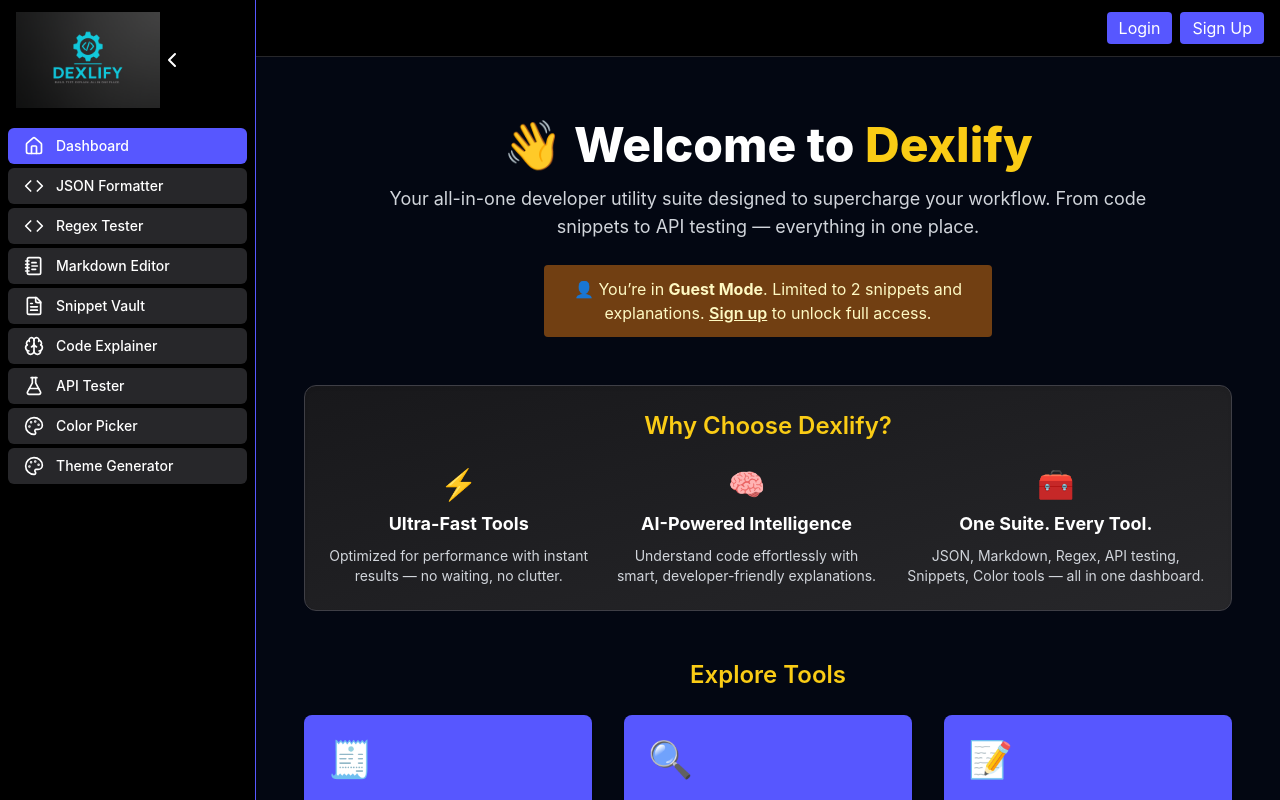
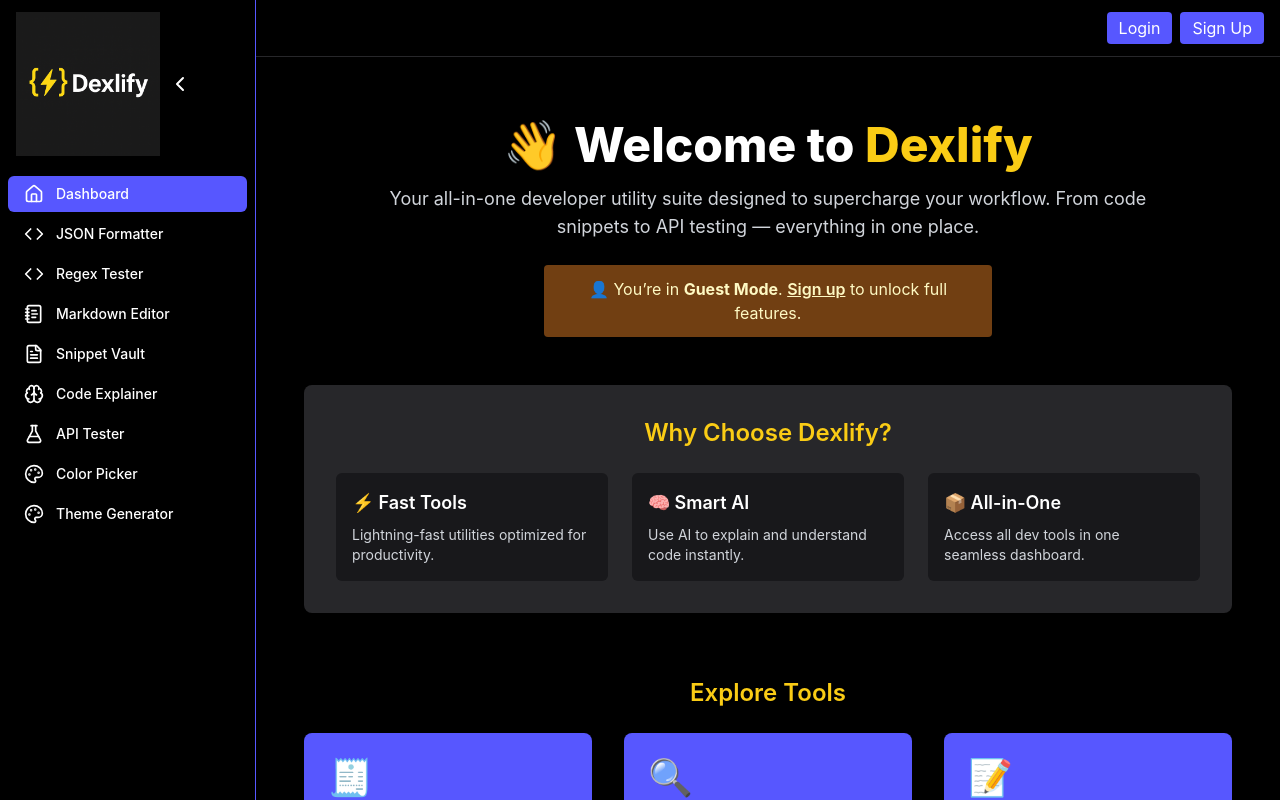
Before and after one commit to Yogesh-123321/dexlify-devtools, a React (Vite) app in the folder frontend/: page / in a window 1280 px wide. Built offline with nearby package versions, Linux system fonts and the light colour scheme.

Commit message:
frontend responsiveness changes made

```diff
--- a/frontend/src/components/Sidebar.jsx
+++ b/frontend/src/components/Sidebar.jsx
@@ -37,12 +37,12 @@ export default function Sidebar({ closeSidebar }) {
           <Link
             key={to}
             to={to}
-            onClick={closeSidebar} // closes sidebar on mobile
+            onClick={closeSidebar}
             className={cn(
               "flex items-center gap-3 text-sm font-medium px-4 py-2 rounded-md transition-all",
               isActive
                 ? "bg-primary text-primary-foreground shadow"
-                : "hover:bg-primary/80 hover:text-black text-white bg-zinc-800"
+                : "bg-black text-white hover:bg-zinc-700"
             )}
           >
             {icon}
@@ -53,21 +53,6 @@ export default function Sidebar({ closeSidebar }) {
     </nav>
   );
 
-  const logoBlock = (
-    <div className="flex items-center justify-between px-4 py-3">
-      {!collapsed && (
-        <img
-          src="/assets/dexlify-logo-modern.png"
-          alt="Dexlify Logo"
-          className="w-36 object-contain drop-shadow"
-        />
-      )}
-      <button onClick={() => setCollapsed(!collapsed)} className="text-white">
-        {collapsed ? <ChevronRight /> : <ChevronLeft />}
-      </button>
-    </div>
-  );
-
   return (
     <aside
       className={cn(
@@ -75,17 +60,40 @@ export default function Sidebar({ closeSidebar }) {
         collapsed ? "w-20" : "w-64"
       )}
     >
-      {/* Top bar (logo & collapse) */}
-      <div className="flex justify-between items-center">
-        {logoBlock}
-        {/* Optional mobile close button */}
+      {/* Top Bar: Logo + Collapse + Mobile Close */}
+      <div className="flex items-center justify-between px-4 py-3">
+        {/* Logo + Collapse */}
+        <div className="flex items-center gap-2">
+          {!collapsed && (
+            <img
+              src="/assets/dexlify.png"
+              alt="Dexlify Logo"
+              className="w-36 object-contain drop-shadow"
+            />
+          )}
+          <button
+            onClick={() => setCollapsed(!collapsed)}
+            className="text-white"
+          >
+            {collapsed ? <ChevronRight /> : <ChevronLeft />}
+          </button>
+        </div>
+
+        {/* Mobile Close Button */}
         {closeSidebar && (
-          <button onClick={closeSidebar} className="md:hidden text-white px-4">
+          <button
+            onClick={closeSidebar}
+            className="md:hidden text-white text-2xl font-bold"
+          >
             ✕
           </button>
         )}
       </div>
-      <div className="flex-1 overflow-y-auto px-2 py-2">{renderLinks()}</div>
+
+      {/* Navigation Links */}
+      <div className="flex-1 overflow-y-auto px-2 py-2">
+        {renderLinks()}
+      </div>
     </aside>
   );
 }
--- a/frontend/src/layouts/AppLayout.jsx
+++ b/frontend/src/layouts/AppLayout.jsx
@@ -7,16 +7,16 @@ function AppLayout() {
   const [sidebarOpen, setSidebarOpen] = useState(false);
 
   return (
-    <div className="flex h-screen overflow-hidden">
-      {/* Sidebar for medium and up */}
-      <div className="hidden md:block w-64 bg-gray-900">
+    <div className="flex h-screen bg-black text-white overflow-hidden">
+      {/* Sidebar for desktop */}
+      <div className="hidden md:block">
         <Sidebar />
       </div>
 
-      {/* Mobile Sidebar */}
+      {/* Sidebar for mobile */}
       {sidebarOpen && (
         <div className="fixed inset-0 z-50 flex md:hidden">
-          <div className="w-64 bg-gray-900">
+          <div className="w-64 bg-black">
             <Sidebar closeSidebar={() => setSidebarOpen(false)} />
           </div>
           <div
@@ -26,8 +26,8 @@ function AppLayout() {
         </div>
       )}
 
-      {/* Main content area */}
-      <div className="flex-1 flex flex-col w-0">
+      {/* Main content */}
+      <div className="flex-1 flex flex-col w-0 bg-black">
         {/* Mobile top bar */}
         <div className="md:hidden p-4 flex justify-between items-center bg-gray-800 shadow">
           <button
@@ -39,11 +39,11 @@ function AppLayout() {
           <span className="text-white font-bold text-lg">Dexlify</span>
         </div>
 
-        {/* Desktop TopBar */}
-          <TopBar />
+        {/* Desktop top bar */}
+        <TopBar />
 
         {/* Page content */}
-        <main className="flex-1 overflow-y-auto p-6 bg-gray-950 text-white">
+        <main className="flex-1 overflow-y-auto p-6 bg-black text-white">
           <Outlet />
         </main>
       </div>
--- a/frontend/src/pages/ColorPicker.jsx
+++ b/frontend/src/pages/ColorPicker.jsx
@@ -2,6 +2,7 @@ import { useState } from "react";
 import { Input } from "@/components/ui/input";
 import { Button } from "@/components/ui/button";
 import { CopyIcon } from "lucide-react";
+import { toast } from "sonner"; // ✅ Import toast
 
 const ColorPicker = () => {
   const [color, setColor] = useState("#7c3aed");
@@ -22,8 +23,8 @@ const ColorPicker = () => {
     let g = parseInt(hex.substr(3, 2), 16) / 255;
     let b = parseInt(hex.substr(5, 2), 16) / 255;
 
-    const max = Math.max(r, g, b);
-    const min = Math.min(r, g, b);
+    const max = Math.max(r, g, b),
+      min = Math.min(r, g, b);
     let h, s, l = (max + min) / 2;
 
     if (max === min) {
@@ -32,9 +33,15 @@ const ColorPicker = () => {
       const d = max - min;
       s = l > 0.5 ? d / (2 - max - min) : d / (max + min);
       switch (max) {
-        case r: h = (g - b) / d + (g < b ? 6 : 0); break;
-        case g: h = (b - r) / d + 2; break;
-        case b: h = (r - g) / d + 4; break;
+        case r:
+          h = (g - b) / d + (g < b ? 6 : 0);
+          break;
+        case g:
+          h = (b - r) / d + 2;
+          break;
+        case b:
+          h = (r - g) / d + 4;
+          break;
       }
       h /= 6;
     }
@@ -42,14 +49,17 @@ const ColorPicker = () => {
     return `hsl(${Math.round(h * 360)}, ${Math.round(s * 100)}%, ${Math.round(l * 100)}%)`;
   }
 
-  const copy = (text) => navigator.clipboard.writeText(text);
+  const copy = (text) => {
+    navigator.clipboard.writeText(text);
+    toast.success("✅ Copied to clipboard");
+  };
 
   return (
-    <div className="text-white space-y-6 max-w-3xl mx-auto p-4">
+    <div className="text-white space-y-6 max-w-3xl mx-auto">
       <h1 className="text-3xl font-bold">🎨 Color Picker</h1>
 
       {/* Input Row */}
-      <div className="flex flex-col sm:flex-row flex-wrap gap-4 items-start sm:items-center">
+      <div className="flex flex-wrap gap-4 items-center">
         <Input
           type="color"
           value={color}
@@ -69,12 +79,12 @@ const ColorPicker = () => {
       </div>
 
       {/* Color Formats */}
-      <div className="grid grid-cols-1 sm:grid-cols-2 md:grid-cols-3 gap-4 mt-4">
+      <div className="grid grid-cols-1 md:grid-cols-3 gap-4 mt-4">
         <div className="bg-zinc-800 p-4 rounded-md shadow-sm">
           <p className="mb-2 font-semibold">HEX</p>
-          <div className="flex justify-between items-center gap-2 break-all">
+          <div className="flex justify-between items-center">
             <span>{hex}</span>
-            <Button size="sm" onClick={() => copy(hex)} variant="secondary">
+            <Button size="sm" onClick={() => copy(hex)}>
               <CopyIcon className="w-4 h-4" />
             </Button>
           </div>
@@ -82,9 +92,9 @@ const ColorPicker = () => {
 
         <div className="bg-zinc-800 p-4 rounded-md shadow-sm">
           <p className="mb-2 font-semibold">RGB</p>
-          <div className="flex justify-between items-center gap-2 break-all">
+          <div className="flex justify-between items-center">
             <span>{rgb}</span>
-            <Button size="sm" onClick={() => copy(rgb)} variant="secondary">
+            <Button size="sm" onClick={() => copy(rgb)}>
               <CopyIcon className="w-4 h-4" />
             </Button>
           </div>
@@ -92,9 +102,9 @@ const ColorPicker = () => {
 
         <div className="bg-zinc-800 p-4 rounded-md shadow-sm">
           <p className="mb-2 font-semibold">HSL</p>
-          <div className="flex justify-between items-center gap-2 break-all">
+          <div className="flex justify-between items-center">
             <span>{hsl}</span>
-            <Button size="sm" onClick={() => copy(hsl)} variant="secondary">
+            <Button size="sm" onClick={() => copy(hsl)}>
               <CopyIcon className="w-4 h-4" />
             </Button>
           </div>
--- a/frontend/src/pages/Dashboard.jsx
+++ b/frontend/src/pages/Dashboard.jsx
@@ -1,3 +1,4 @@
+import { motion } from "framer-motion";
 import useAuthStore from "@/store/useAuthStore";
 
 const Dashboard = () => {
@@ -15,10 +16,24 @@ const Dashboard = () => {
     { href: "/theme", icon: "🌈", name: "Theme Generator", desc: "Create beautiful themes effortlessly." },
   ];
 
+  const fadeUp = {
+    hidden: { opacity: 0, y: 30 },
+    visible: (i) => ({
+      opacity: 1,
+      y: 0,
+      transition: { delay: i * 0.1 },
+    }),
+  };
+
   return (
     <div className="max-w-7xl mx-auto px-6 py-10 text-white">
-      {/* Hero */}
-      <section className="mb-12 text-center">
+      {/* Hero Section */}
+      <motion.section
+        className="mb-12 text-center"
+        initial={{ opacity: 0, y: -20 }}
+        animate={{ opacity: 1, y: 0 }}
+        transition={{ duration: 0.5 }}
+      >
         <h1 className="text-5xl font-extrabold mb-4">
           👋 Welcome to <span className="text-yellow-400">Dexlify</span>
         </h1>
@@ -28,62 +43,92 @@ const Dashboard = () => {
         </p>
 
         {isGuest && (
-          <div className="mt-6 bg-yellow-900 text-yellow-100 p-3 rounded max-w-md mx-auto">
-            👤 You’re in <strong>Guest Mode</strong>. Limited to 2 snippets and explanations.{" "}
+          <motion.div
+            className="mt-6 bg-yellow-900 text-yellow-100 p-3 rounded max-w-md mx-auto"
+            initial={{ opacity: 0 }}
+            animate={{ opacity: 1 }}
+            transition={{ delay: 0.4 }}
+          >
+            👤 You’re in <strong>Guest Mode</strong>.{" "}
             <a href="/signup" className="underline font-semibold hover:text-yellow-300">
               Sign up
             </a>{" "}
-            to unlock full access.
+            to unlock full features.
+          </motion.div>
+        )}
+      </motion.section>
+
+      {/* Why Choose Dexlify Section */}
+      <motion.section
+        className="mb-16"
+        initial="hidden"
+        whileInView="visible"
+        viewport={{ once: true }}
+      >
+        <motion.div
+          className="bg-zinc-800 p-6 sm:p-8 rounded-lg shadow-md"
+          variants={fadeUp}
+          custom={0}
+        >
+          <h3 className="text-2xl font-semibold mb-6 text-yellow-400 text-center">
+            Why Choose Dexlify?
+          </h3>
+          <div className="grid grid-cols-1 sm:grid-cols-3 gap-6">
+            {[
+              {
+                title: "⚡ Fast Tools",
+                desc: "Lightning-fast utilities optimized for productivity.",
+              },
+              {
+                title: "🧠 Smart AI",
+                desc: "Use AI to explain and understand code instantly.",
+              },
+              {
+                title: "📦 All-in-One",
+                desc: "Access all dev tools in one seamless dashboard.",
+              },
+            ].map((item, i) => (
+              <motion.div
+                key={i}
+                variants={fadeUp}
+                custom={i + 1}
+                className="bg-zinc-900 p-4 rounded-md hover:bg-zinc-700 hover:scale-[1.02] hover:shadow-lg transition-all duration-300"
+              >
+                <h4 className="text-lg font-semibold mb-2">{item.title}</h4>
+                <p className="text-sm text-gray-300">{item.desc}</p>
+              </motion.div>
+            ))}
           </div>
-        )}
-      </section>
+        </motion.div>
+      </motion.section>
 
-      {/* Why Dexlify Highlights */}
-      <section className="mb-12">
-        <div className="bg-gradient-to-br from-zinc-900 to-zinc-800 border border-zinc-700 rounded-xl p-6 shadow-inner backdrop-blur">
-          <h3 className="text-center text-2xl font-semibold text-yellow-400 mb-6">Why Choose Dexlify?</h3>
-          <div className="flex flex-col sm:flex-row justify-around items-center gap-6 text-center text-gray-300">
-            <div className="space-y-2 max-w-xs">
-              <div className="text-3xl">⚡</div>
-              <h4 className="font-bold text-white text-lg">Ultra-Fast Tools</h4>
-              <p className="text-sm">Optimized for performance with instant results — no waiting, no clutter.</p>
-            </div>
-            <div className="space-y-2 max-w-xs">
-              <div className="text-3xl">🧠</div>
-              <h4 className="font-bold text-white text-lg">AI-Powered Intelligence</h4>
-              <p className="text-sm">Understand code effortlessly with smart, developer-friendly explanations.</p>
-            </div>
-            <div className="space-y-2 max-w-xs">
-              <div className="text-3xl">🧰</div>
-              <h4 className="font-bold text-white text-lg">One Suite. Every Tool.</h4>
-              <p className="text-sm">JSON, Markdown, Regex, API testing, Snippets, Color tools — all in one dashboard.</p>
-            </div>
-          </div>
-        </div>
-      </section>
-
-      {/* Tools Grid */}
+      {/* Tool Grid Section */}
       <section>
         <h3 className="text-2xl font-semibold mb-6 text-yellow-400 text-center">
           Explore Tools
         </h3>
         <div className="grid grid-cols-1 sm:grid-cols-2 md:grid-cols-3 gap-8">
-          {tools.map(({ href, icon, name, desc }) => (
-            <a
+          {tools.map(({ href, icon, name, desc }, i) => (
+            <motion.a
               key={name}
               href={href}
-              className="bg-primary text-primary-foreground p-6 rounded-lg shadow hover:bg-primary/90 hover:shadow-xl transition duration-200 flex flex-col"
+              variants={fadeUp}
+              initial="hidden"
+              whileInView="visible"
+              viewport={{ once: true }}
+              custom={i}
+              className="bg-primary text-primary-foreground p-6 rounded-lg shadow hover:shadow-yellow-400/30 hover:bg-primary/90 hover:scale-105 transition-all duration-300 flex flex-col"
             >
               <span className="text-4xl mb-4">{icon}</span>
               <h4 className="text-xl font-semibold mb-2">{name}</h4>
               <p className="text-gray-800 flex-grow">{desc}</p>
               <span className="mt-4 font-semibold">Try it →</span>
-            </a>
+            </motion.a>
           ))}
         </div>
       </section>
 
-      {/* Footer / Community */}
+      {/* Footer Section */}
       <footer className="mt-16 border-t border-gray-700 pt-8 text-gray-500 text-center text-sm">
         <p>✨ Made with 💛 for developers.</p>
         <p>
@@ -94,7 +139,7 @@ const Dashboard = () => {
             rel="noreferrer"
             className="underline hover:text-yellow-400"
           >
-            Discord Community
+            Discord
           </a>{" "}
           or check our{" "}
           <a
@@ -106,7 +151,9 @@ const Dashboard = () => {
             GitHub
           </a>.
         </p>
-        <p className="mt-2 italic text-gray-600">v1.0 coming soon: formatter history, cloud sync & more!</p>
+        <p className="mt-2 italic text-gray-600">
+          v1.0 coming soon: snippet history, cloud sync & more!
+        </p>
       </footer>
     </div>
   );
--- a/frontend/src/pages/ThemeGenerator.jsx
+++ b/frontend/src/pages/ThemeGenerator.jsx
@@ -1,6 +1,7 @@
 import { useState } from "react";
 import { Button } from "@/components/ui/button";
 import { CopyIcon, EyeIcon } from "lucide-react";
+import { toast } from "sonner"; // ✅ Import toast
 
 const themes = [
   {
@@ -89,8 +90,10 @@ const ThemeGenerator = () => {
   const [selected, setSelected] = useState(null);
 
   const copyToClipboard = () => {
-    if (selected)
+    if (selected) {
       navigator.clipboard.writeText(JSON.stringify(selected.colors, null, 2));
+      toast.success("🎉 Theme copied successfully!");
+    }
   };
 
   return (
@@ -101,7 +104,7 @@ const ThemeGenerator = () => {
       </p>
 
       {/* Theme Cards */}
-      <div className="grid grid-cols-1 sm:grid-cols-2 lg:grid-cols-3 gap-6">
+      <div className="grid grid-cols-1 sm:grid-cols-2 md:grid-cols-3 gap-6">
         {themes.map((theme) => (
           <div
             key={theme.name}
@@ -158,7 +161,7 @@ const ThemeGenerator = () => {
             Copy Theme as JSON
           </Button>
 
-          {/* Browser-style Live Preview */}
+          {/* Fake browser-style live preview */}
           <div
             className="rounded-md overflow-hidden shadow-lg border border-zinc-700 mt-8"
             style={{ backgroundColor: selected.colors.background }}
@@ -178,7 +181,7 @@ const ThemeGenerator = () => {
               <h3 className="text-xl font-semibold">Welcome to Dexlify!</h3>
               <p>This is how your website might look with this theme.</p>
 
-              <div className="flex flex-wrap gap-3">
+              <div className="flex gap-3">
                 <button
                   className="px-4 py-2 rounded-md font-medium shadow"
                   style={{
```
Also changed, not shown: frontend/public/assets/dexlify-logo-modern.png (deleted), frontend/public/assets/dexlify.png (added).
